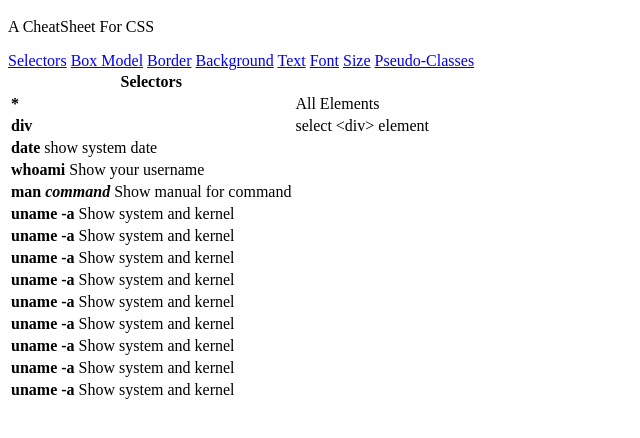
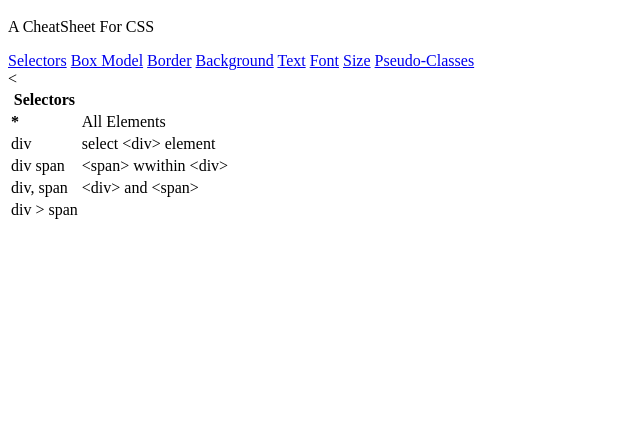
Before and after one commit to matthieudht/cheatsheetcss, a plain HTML site: page index.html in a window 1280 px wide. Shown: the part 48-486 px from the top of the page, without its empty margins (0-640 px from the left). Drawn offline with Linux system fonts and the light colour scheme.

```diff
--- a/index.html
+++ b/index.html
@@ -4,7 +4,7 @@
 <html>
 
 
-
+<!-- meta information -->
 	<head>
 		<meta charset="utf-8" >
 		<meta name="keywords" content="cheatsheet,vim,editor">
@@ -13,11 +13,14 @@
 		<title>CheatSheet For Linux commands</title>
 		<link rel="stylesheet" href="style.css" type="text/css">
 	</head>
+<!-- meta information -->
 
 
+<!-- body of the page -->
+	<body>
 
+<!-- header -->
 
-	<body>
 		<header>
 			<div class="title">
 			<h1>CheatSheet CSS</h1>
@@ -26,6 +29,12 @@
 			<img src="" alt="">
 		</header>
 
+<!-- header -->
+
+
+
+
+<!-- the navigaation bar -->
 
 		<nav>
 			<a href="#selectors">Selectors</a>
@@ -38,9 +47,17 @@
 			<a href="#pseudo">Pseudo-Classes</a>
 		</nav>
 
+<!-- the navigation bar -->
 
 
+
+
+<!-- the content of the page -->
+
 		<section>
+
+		<!-- table about selectors -->
+
 			<table>
 				<thead>
 					<tr id="selectors">
@@ -59,80 +76,85 @@
 							All Elements
 						</td>
 					</tr>
+
 					<tr>
 						<td>
-							<strong>div</strong>
+							div
 						</td>
 						<td>
 							select &lt;div&gt; element
 						</td>
 					</tr>
+
 					<tr>
 						<td>
-							<strong>date</strong>	show system date
+							div span
+						</td>
+						<td>
+							&lt;span&gt; wwithin &lt;div&gt;
 						</td>
 					</tr>
+
 					<tr>
 						<td>
-							<strong>whoami</strong>		Show your username
+							div, span
+						</td>
+						<td>
+							&lt;div&gt; and &lt;span&gt;
 						</td>
 					</tr>
+
 					<tr>
 						<td>
-						<strong>man <em>command</em></strong>	Show manual for command
+							div &gt; span
 						</td>
-					</tr>
+						<
 					<tr>
 						<td>
-							<strong>uname -a</strong>	Show system and kernel
+					</tr>
+
+					<tr>
+						<td>
 
 						</td>
 					</tr>
+
 					<tr>
 						<td>
-							<strong>uname -a</strong>	Show system and kernel
 
 						</td>
 					</tr>
+
 					<tr>
 						<td>
-							<strong>uname -a</strong>	Show system and kernel
+						</td>
+					</tr>
+
+					<tr>
+						<td>
 
 						</td>
 					</tr>
+
 					<tr>
 						<td>
-							<strong>uname -a</strong>	Show system and kernel
+						</td>
+					</tr>
+
+					<tr>
+						<td>
 
 						</td>
 					</tr>
+
 					<tr>
 						<td>
-							<strong>uname -a</strong>	Show system and kernel
 
 						</td>
 					</tr>
+
 					<tr>
 						<td>
-							<strong>uname -a</strong>	Show system and kernel
-
-						</td>
-					</tr>
-					<tr>
-						<td>
-							<strong>uname -a</strong>	Show system and kernel
-
-						</td>
-					</tr>
-					<tr>
-							<td>
-								<strong>uname -a</strong>	Show system and kernel
-
-							</td>
-						</tr>
-						<tr>
-						<td>
-							<strong>uname -a</strong>	Show system and kernel
 
 						</td>
 					</tr>
```
